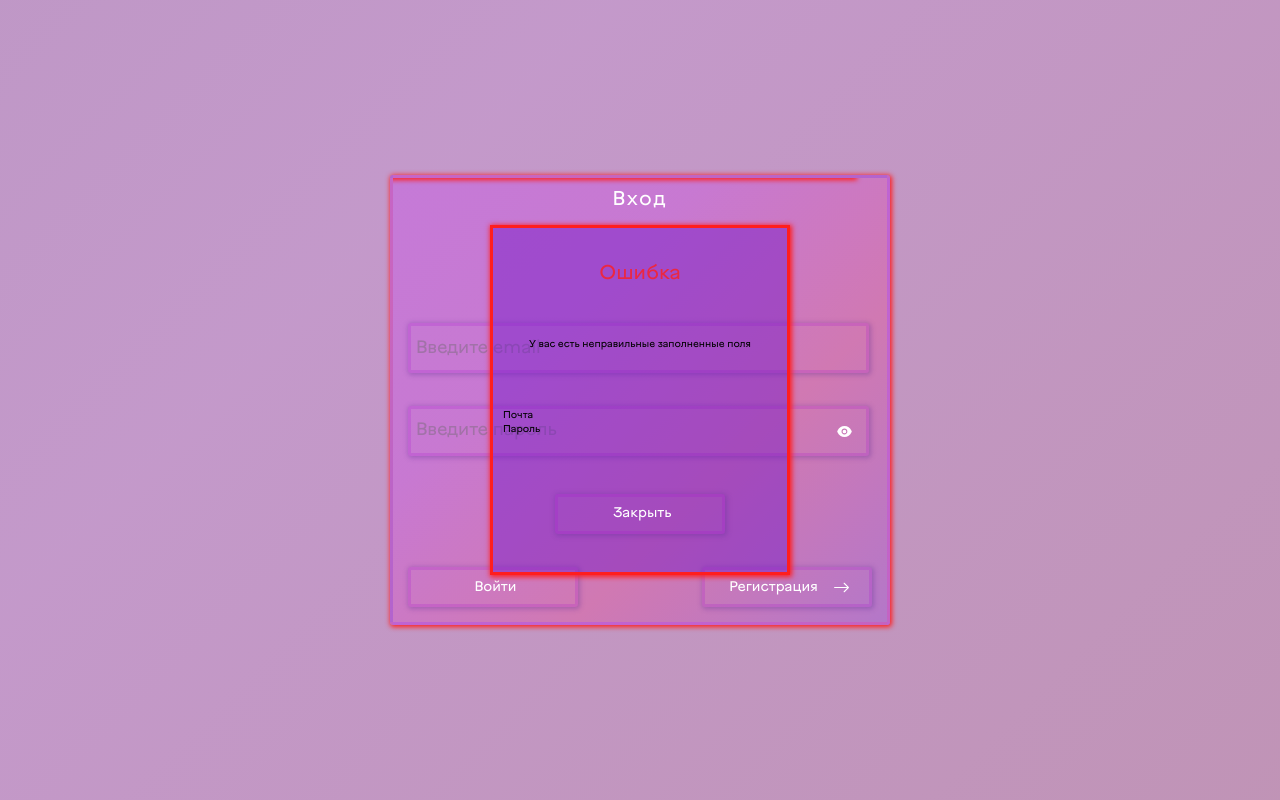
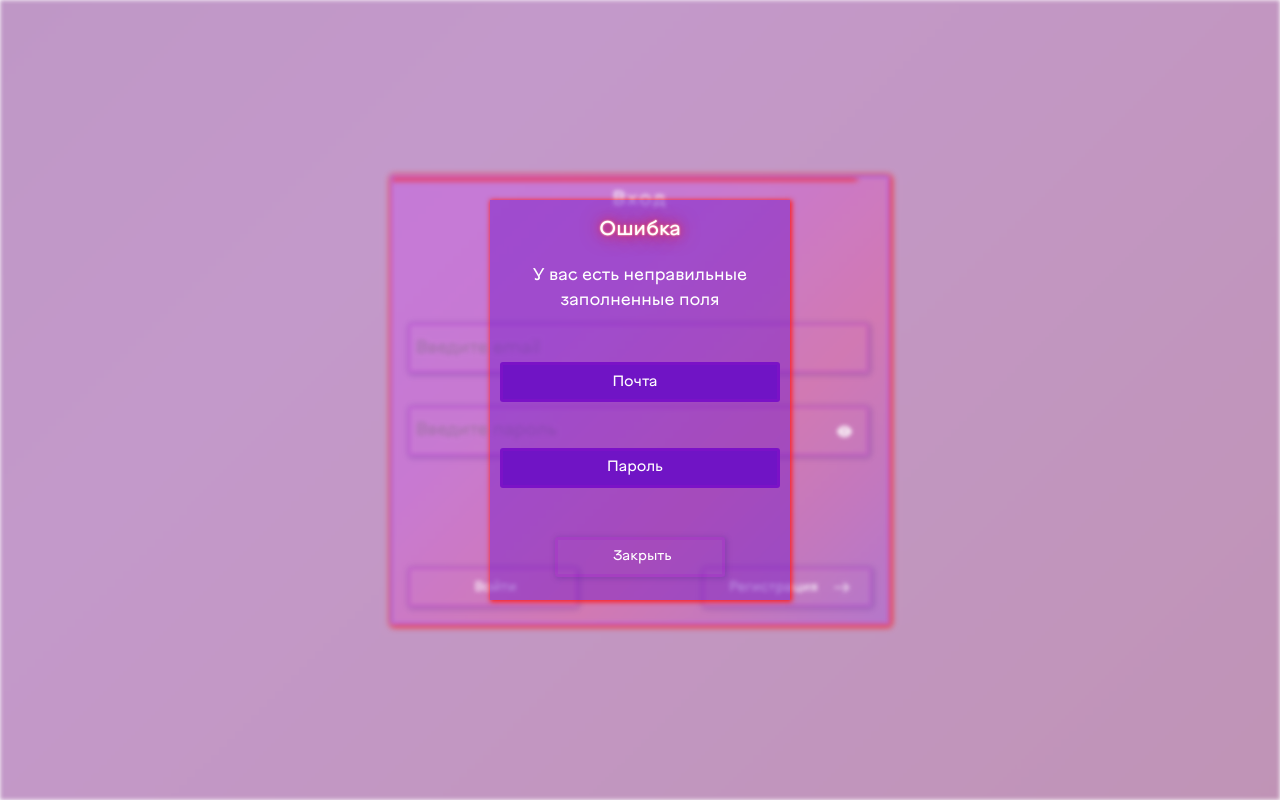
Before and after one commit to Kostikbush/family-budget-frontend, a React (Create React App) app: page / in a window 1280 px wide. Both pictures are taken after a click on the button "Войти". Built offline with nearby package versions, Linux system fonts and the light colour scheme.

Commit message:
fixed animation errors

```diff
--- a/src/App.scss
+++ b/src/App.scss
@@ -9,17 +9,3 @@
 .arr-ml {
   margin-left: 15px;
 }
-.alert-anime-enter {
-  transform: scale(0);
-}
-.alert-anime-exit {
-  transform: scale(1);
-}
-.alert-anime-enter-active {
-  transition: 0.3s all;
-  transform: scale(1);
-}
-.alert-anime-exit-active {
-  transition: 0.3s all;
-  transform: scale(0);
-}
--- a/src/App.tsx
+++ b/src/App.tsx
@@ -18,14 +18,12 @@ const LoginPage = React.lazy(() =>
 function App() {
   //const navigation = useNavigate();
   return (
-    <>
     <React.Suspense fallback={<p>Loading page...</p>}>
       <Routes>
         <Route path="/" element={<LoginPage />} />
         <Route path="/home" element={<HomePage />} />
       </Routes>
     </React.Suspense>
-    </>
   );
 }
 
--- a/src/Common-Style/mixins.scss
+++ b/src/Common-Style/mixins.scss
@@ -24,6 +24,7 @@
 @mixin borderError() {
   border: 3px solid $colorError;
 }
+
 @mixin bgPage() {
   width: 100vw;
   height: 100vh;
--- a/src/Components/Alert/Alert.tsx
+++ b/src/Components/Alert/Alert.tsx
@@ -41,7 +41,7 @@ export const Alert = ({
         <p>{message}</p>
         {children}
 
-        <Btn text="Закрыть" handleClick={handleClick} />
+        <Btn waveColor="light" text="Закрыть" handleClick={handleClick} />
       </section>
     </CSSTransition>
   );
--- a/src/Components/Alert/alert.scss
+++ b/src/Components/Alert/alert.scss
@@ -1,13 +1,13 @@
 @import "../../Common-Style/colors.scss";
 @import "../../Common-Style/mixins.scss";
 .alert-container {
+  overflow: hidden;
   transform: scale(1);
   position: absolute;
   width: 300px;
-  height: 350px;
-  top: calc(50% - 350px / 2);
+  height: 400px;
+  top: calc(50% - 400px / 2);
   left: calc(50% - 300px / 2);
-  font-size: 17px;
   display: flex;
   flex-direction: column;
   padding: 10px;
@@ -15,16 +15,24 @@
   justify-content: space-around;
   background: $bgEl;
 
+  & p {
+    text-align: center;
+    line-height: 25px;
+    font-size: 17px;
+    color: white;
+  }
+
   & h2 {
     font-size: 20px;
   }
 }
 .alert-container-error {
-  @include borderError();
   @include shadowErr();
 }
 .alert-h2-error {
-  color: $colorTextError;
+  text-shadow: 0 -40px 100px, 0 0 2px, 0 0 1em $colorTextError,
+    0 0 0.5em $colorTextError, 0 0 0.1em $colorTextError;
+  color: white;
 }
 
 //-enter-active -exit-activ
--- a/src/Components/Btn/Btn.tsx
+++ b/src/Components/Btn/Btn.tsx
@@ -5,9 +5,15 @@ interface btnProps {
   text: string;
   handleClick: Function;
   children?: ReactNode;
+  waveColor?: "light" | "dark";
 }
 
-export const Btn = ({ text, handleClick, children }: btnProps) => {
+export const Btn = ({
+  text,
+  handleClick,
+  children,
+  waveColor = "dark",
+}: btnProps) => {
   const [vieWave, setVieWave] = useState(false);
   const [dataStyle, setDataVue] = useState({});
   const handleBtnClick = (event: React.MouseEvent) => {
@@ -21,17 +27,19 @@ export const Btn = ({ text, handleClick, children }: btnProps) => {
       left: `${x}px`,
     });
     setVieWave(true);
+    handleClick();
     setTimeout(() => {
       setVieWave(false);
       setDataVue({});
     }, 500);
-    handleClick(event);
   };
   return (
     <button onClick={handleBtnClick} className="btn">
       {text}
       <span className="btn__stroke"></span>
-      {vieWave && <span style={dataStyle} className="pulse"></span>}
+      {vieWave && (
+        <span style={dataStyle} className={`pulse pulse-${waveColor}`}></span>
+      )}
       {children}
     </button>
   );
--- a/src/Components/Btn/btn.scss
+++ b/src/Components/Btn/btn.scss
@@ -30,7 +30,6 @@
 }
 
 .pulse {
-  background: $bgEl;
   border-radius: 50%;
   transform: scale(0);
   animation: pulse 0.4s linear;
@@ -48,3 +47,9 @@
     opacity: 0;
   }
 }
+.pulse-dark {
+  background: $bgEl;
+}
+.pulse-light {
+  background: rgba(255, 255, 255, 0.608);
+}
--- a/src/Components/InputForm/InputForm.tsx
+++ b/src/Components/InputForm/InputForm.tsx
@@ -15,6 +15,7 @@ export const InputForm = ({
   value,
 }: InputProps) => {
   const [isVisiblePassword, setIsVisiblePassword] = useState(false);
+
   return (
     <div className="input-wrapper">
       {type === "text" && (
--- a/src/pages/LoginPage/LoginPage.tsx
+++ b/src/pages/LoginPage/LoginPage.tsx
@@ -1,4 +1,4 @@
-import { useState } from "react";
+import { useMemo, useState } from "react";
 import { SwitchTransition, CSSTransition } from "react-transition-group";
 import { BsArrowRight } from "react-icons/bs";
 
@@ -6,8 +6,9 @@ import { validateValue } from "../../controlFunc/validateValue";
 import { Form } from "../../Components/Form/From";
 import { InputForm } from "../../Components/InputForm/InputForm";
 import { Btn } from "../../Components/Btn/Btn";
+import { Alert } from "../../Components/Alert/Alert";
 import "./login.scss";
-import { Alert } from "../../Components/Alert/Alert";
+
 export const LoginPage = () => {
   const [name, setName] = useState("");
   const [email, setEmail] = useState("");
@@ -16,13 +17,13 @@ export const LoginPage = () => {
   const [vieEnterForm, setVieEnterForm] = useState(true);
   const [errorsValidations, setErrorsValidations] = useState<string[]>([]);
   const handleClickChangeForm = () => {
+    setVieEnterForm(!vieEnterForm);
     setEmail("");
     setName("");
     setPassword("");
-    setVieEnterForm(!vieEnterForm);
   };
-  //const data = useAppSelectore((state) => state.userAftorasationSlice);
-  //const dispath = useAppDispatch();
+  // const data = useAppSelectore((state) => state.userAftorasationSlice);
+  // const dispath = useAppDispatch();
 
   const handleEnter = () => {
     const errors = [
@@ -38,17 +39,23 @@ export const LoginPage = () => {
       ...validateValue(password, "password"),
       ...validateValue(name, "name"),
     ];
+    setErrorsValidations([...errors]);
     errors.length && setErrorValidation(true);
   };
+  useMemo(() => {
+    if (errorsValidations.length && errorValidation === false) {
+      setErrorsValidations([]);
+    }
+  }, [errorsValidations, errorValidation]);
   return (
     <>
-      <main className="login-page">
+      <main className={errorValidation ? `login-page page-blur` : "login-page"}>
         <section className="container">
           <div className="login-page__forms">
             <Form errorValidation={errorValidation}>
               <SwitchTransition mode="out-in">
                 <CSSTransition
-                  timeout={400}
+                  timeout={350}
                   classNames="form-change"
                   key={vieEnterForm ? "1" : "2"}
                   in={vieEnterForm}
@@ -131,9 +138,11 @@ export const LoginPage = () => {
           message="У вас есть неправильные заполненные поля"
           type="error"
         >
-          <ul className="arror-login">
+          <ul className="error-login">
             {errorsValidations.map((error, i) => (
-              <li key={i}>{error}</li>
+              <li key={i}>
+                <span>{error}</span>
+              </li>
             ))}
           </ul>
         </Alert>
--- a/src/pages/LoginPage/login.scss
+++ b/src/pages/LoginPage/login.scss
@@ -1,7 +1,169 @@
 @import "../../Common-Style/mixins.scss";
-
+@import "../../Common-Style/colors.scss";
 .login-page {
   @include bgPage();
+}
+.form-container__enter {
+  color: white;
+  letter-spacing: 2px;
+  font-size: 20px;
+  height: 100%;
+  display: flex;
+  flex-direction: column;
+  justify-content: space-between;
+  align-items: center;
+  & h2 {
+    padding: 0 0 5px 0;
+  }
+}
+.enter__btns {
+  display: flex;
+  width: 100%;
+  justify-content: space-between;
+}
+.enter__inputs {
+  height: 40%;
+  width: 100%;
+  display: flex;
+  flex-direction: column;
+  justify-content: space-around;
+}
+.registration__inputs {
+  height: 60%;
+  width: 100%;
+  display: flex;
+  flex-direction: column;
+  justify-content: space-around;
+}
+
+@media (max-width: 470px) {
+  .enter__btns {
+    height: 30%;
+    width: 100%;
+    align-items: center;
+    flex-direction: column;
+  }
+}
+.form-change-enter {
+  transform: translateX(-110%);
+}
+.form-change-enter-active {
+  transform: translateX(0%);
+}
+.form-change-exit {
+  transform: translateX(0%);
+}
+
+.form-change-exit-active {
+  transform: translateX(110%);
+}
+.form-change-enter-active,
+.form-change-exit-active {
+  transition: all 300ms;
+}
+
+.form-container {
+  height: 70%;
+  max-height: 450px;
+  background: linear-gradient(
+    -45deg,
+    #942be549,
+    #f5308c49,
+    #d42cee49,
+    #c92df849
+  );
+  @include borderEl();
+  @include shadowEl();
+  padding: 15px;
+  width: 95%;
+  max-width: 500px;
+  overflow: hidden;
+}
+
+.form-container-error {
+  position: relative;
+  height: 70%;
+  max-height: 450px;
+  background: linear-gradient(
+    -45deg,
+    #942be549,
+    #f5308c49,
+    #d42cee49,
+    #c92df849
+  );
+  @include borderEl();
+  @include shadowErr();
+  padding: 15px;
+  width: 95%;
+  max-width: 500px;
+  overflow: hidden;
+}
+.form-container-error .form-container-error-stroke {
+  transition: 0.3s ease-in-out;
+  position: absolute;
+  height: 0%;
+  top: 0;
+  right: 0;
+  width: 0%;
+  background-color: $bgBorder;
+  @include shadowErr();
+  animation: error-form 1s infinite;
+}
+@keyframes error-form {
+  0% {
+    right: 0%;
+    top: -3%;
+    height: 1%;
+    width: 0.5%;
+  }
+  12% {
+    right: 0%;
+    top: -3%;
+    height: 103%;
+    width: 0.5%;
+  }
+  24% {
+    right: -3%;
+    top: 99%;
+    height: 1%;
+    width: 0.5%;
+  }
+  36% {
+    right: -3%;
+    top: 100%;
+    height: 1%;
+    width: 102%;
+  }
+  48% {
+    right: 100%;
+    top: 100%;
+    height: 1%;
+    width: 0.5%;
+  }
+  60% {
+    right: 100%;
+    top: -5%;
+    height: 103%;
+    width: 0.5%;
+  }
+  72% {
+    right: 99%;
+    top: -1%;
+    height: 1%;
+    width: 0.5%;
+  }
+  84% {
+    right: -1%;
+    top: -1%;
+    height: 1%;
+    width: 104%;
+  }
+  100% {
+    right: -1%;
+    top: -1%;
+    height: 1%;
+    width: 0%;
+  }
 }
 
 .login-page__forms {
@@ -10,6 +172,33 @@
   align-items: center;
   justify-content: center;
 }
-.arror-login {
+.error-login {
   width: 100%;
+  height: 45%;
+  display: flex;
+  flex-direction: column;
+  justify-content: space-around;
+  & li {
+    display: flex;
+    align-items: center;
+    justify-content: center;
+    height: 40px;
+    line-height: 15px;
+    font-size: 15px;
+    color: white;
+    padding: 0 10px;
+    @include borderEl();
+    //@include shadowErr();
+    background-color: $bgElNoTransparent;
+    & span {
+      margin-right: 10px;
+      font-size: 15px;
+    }
+    & .al-self-icon {
+      color: $colorTextError;
+    }
+  }
 }
+.page-blur {
+  filter: blur(2px);
+}
```
Also changed, not shown: src/Components/Form/form.scss (+0 -160 lines). Lines whose indentation alone changed are shown as unchanged.
